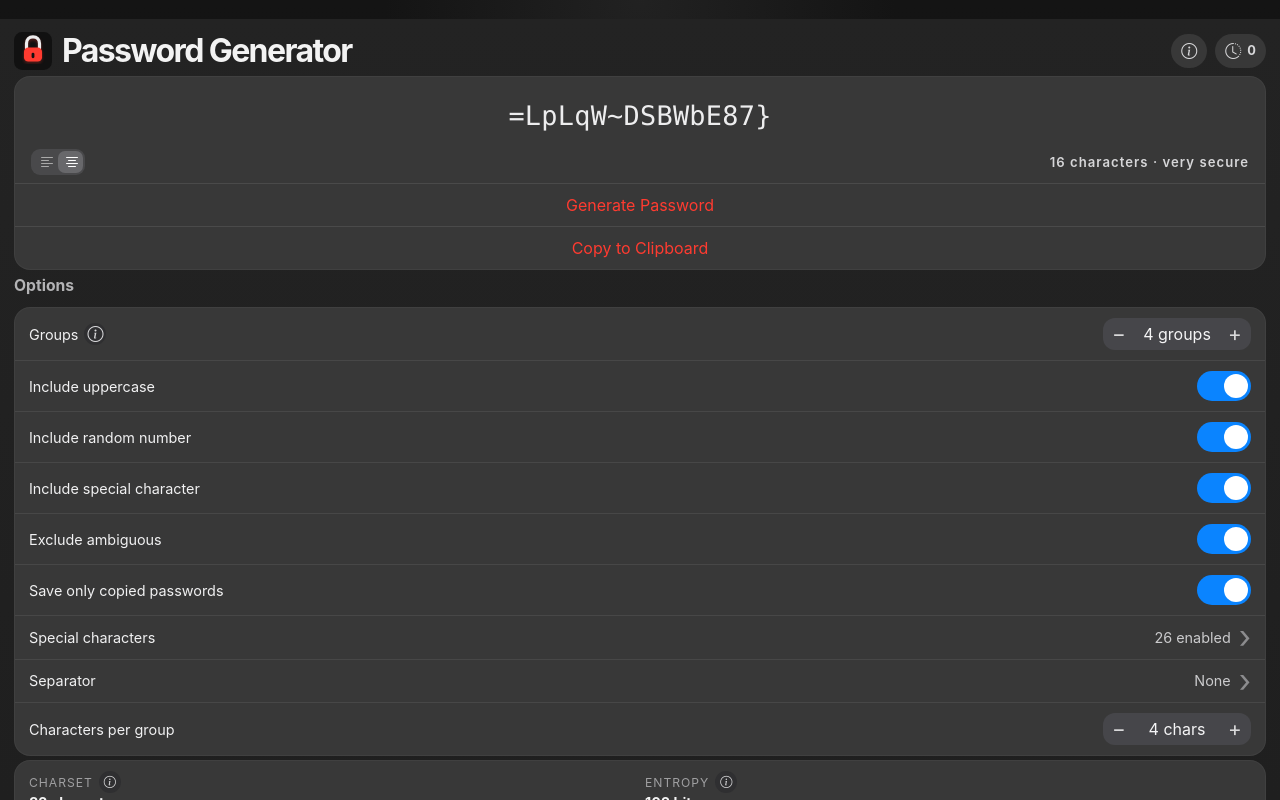
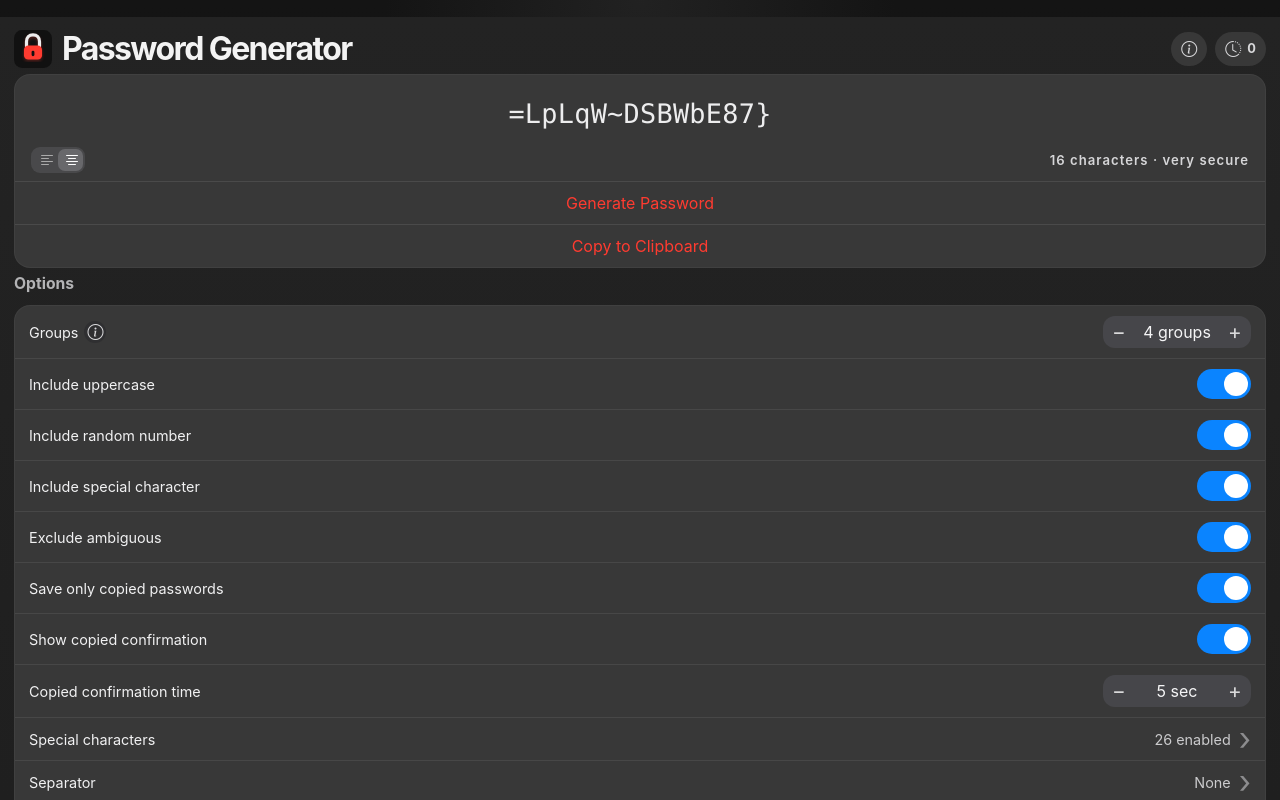
Before and after one commit to chrismuha/password-generator-web, a Vue app: page / in a window 1280 px wide. Built offline with nearby package versions, Linux system fonts and the light colour scheme.

Commit message:
Add configurable copied confirmation

```diff
--- a/src/App.vue
+++ b/src/App.vue
@@ -19,6 +19,8 @@ const state = ref({
   includeSymbols: true,
   excludeAmbiguous: true,
   historyOnCopyOnly: true,
+  copyFeedbackEnabled: true,
+  copyFeedbackSeconds: 5,
   noSeparators: true,
   separator: '',
   enabledSymbols: AVAILABLE_SYMBOLS
@@ -26,6 +28,8 @@ const state = ref({
 
 const password = ref('');
 const status = ref('Ready');
+const copied = ref(false);
+let copyFeedbackTimer;
 const history = ref([]);
 const historyOpen = ref(false);
 const entropyInfoOpen = ref(false);
@@ -190,6 +194,7 @@ async function copyPassword() {
   }
 
   await navigator.clipboard.writeText(password.value);
+  showCopyFeedback();
   if (state.value.historyOnCopyOnly) {
     addHistoryEntry(password.value);
     status.value = 'Copied to clipboard and saved to history';
@@ -201,7 +206,22 @@ async function copyPassword() {
 
 async function copyHistoryValue(value) {
   await navigator.clipboard.writeText(value);
+  showCopyFeedback();
   status.value = 'Copied history item to clipboard';
+}
+
+function showCopyFeedback() {
+  window.clearTimeout(copyFeedbackTimer);
+
+  if (!state.value.copyFeedbackEnabled) {
+    copied.value = false;
+    return;
+  }
+
+  copied.value = true;
+  copyFeedbackTimer = window.setTimeout(() => {
+    copied.value = false;
+  }, state.value.copyFeedbackSeconds * 1000);
 }
 
 function clearHistory() {
@@ -216,6 +236,14 @@ function updateGroups(nextValue) {
 function updateCharsPerGroup(nextValue) {
   state.value.charsPerGroup = Math.max(1, Math.min(32, nextValue));
 }
+
+function updateCopyFeedbackSeconds(nextValue) {
+  state.value.copyFeedbackSeconds = Math.max(1, Math.min(30, nextValue));
+}
+
+watch(() => state.value.copyFeedbackEnabled, (isEnabled) => {
+  if (!isEnabled) showCopyFeedback();
+});
 
 watch(() => state.value.noSeparators, (isDisabled) => {
   if (isDisabled) {
@@ -242,6 +270,7 @@ onMounted(() => {
 });
 
 onBeforeUnmount(() => {
+  window.clearTimeout(copyFeedbackTimer);
   window.removeEventListener('keydown', handleTabAndEscapeFocus);
 });
 </script>
@@ -256,6 +285,7 @@ onBeforeUnmount(() => {
         :history-count="history.length"
         :length="renderedLength"
         :security-label="securityLabel"
+        :copied="copied"
         @generate="buildPassword()"
         @copy="copyPassword"
         @toggle-history="historyOpen = !historyOpen"
@@ -279,6 +309,7 @@ onBeforeUnmount(() => {
         @update:state="state = $event"
         @update:groups="updateGroups"
         @update:chars-per-group="updateCharsPerGroup"
+        @update:copy-feedback-seconds="updateCopyFeedbackSeconds"
       />
 
       <HistoryCard
--- a/src/components/OptionsCard.vue
+++ b/src/components/OptionsCard.vue
@@ -43,7 +43,8 @@ const emit = defineEmits([
   'toggle-entropy-info',
   'update:state',
   'update:groups',
-  'update:chars-per-group'
+  'update:chars-per-group',
+  'update:copy-feedback-seconds'
 ]);
 
 const separators = [
@@ -126,6 +127,20 @@ function cycleSeparator() {
         kind="toggle"
         :checked="state.historyOnCopyOnly"
         @toggle="patchState({ historyOnCopyOnly: !state.historyOnCopyOnly })"
+      />
+      <OptionRow
+        label="Show copied confirmation"
+        kind="toggle"
+        :checked="state.copyFeedbackEnabled"
+        @toggle="patchState({ copyFeedbackEnabled: !state.copyFeedbackEnabled })"
+      />
+      <OptionRow
+        v-if="state.copyFeedbackEnabled"
+        label="Copied confirmation time"
+        kind="stepper"
+        :value="`${state.copyFeedbackSeconds} sec`"
+        @decrement="$emit('update:copy-feedback-seconds', state.copyFeedbackSeconds - 1)"
+        @increment="$emit('update:copy-feedback-seconds', state.copyFeedbackSeconds + 1)"
       />
       <OptionRow
         label="Special characters"
--- a/src/components/PasswordPanel.vue
+++ b/src/components/PasswordPanel.vue
@@ -20,6 +20,10 @@ defineProps({
   securityLabel: {
     type: String,
     required: true
+  },
+  copied: {
+    type: Boolean,
+    default: false
   }
 });
 
@@ -60,7 +64,12 @@ defineEmits(['generate', 'copy', 'toggle-history', 'toggle-about']);
         <div class="result-meta">{{ length }} characters · {{ securityLabel }}</div>
       </div>
       <button class="result-action" type="button" @click="$emit('generate')">Generate Password</button>
-      <button class="result-action" type="button" @click="$emit('copy')">Copy to Clipboard</button>
+      <button
+        class="result-action copy-action"
+        :class="{ 'is-copied': copied }"
+        type="button"
+        @click="$emit('copy')"
+      >{{ copied ? 'Copied' : 'Copy to Clipboard' }}</button>
     </div>
   </section>
 </template>
--- a/src/style.css
+++ b/src/style.css
@@ -220,6 +220,16 @@ button {
   color: #ff3b30;
   font-size: 1rem;
   cursor: pointer;
+}
+
+.copy-action {
+  transition: color 160ms ease, font-size 160ms ease, font-weight 160ms ease;
+}
+
+.result-action.copy-action.is-copied {
+  color: #30d158;
+  font-size: 1.35rem;
+  font-weight: 800;
 }
 
 .options-panel {
```
